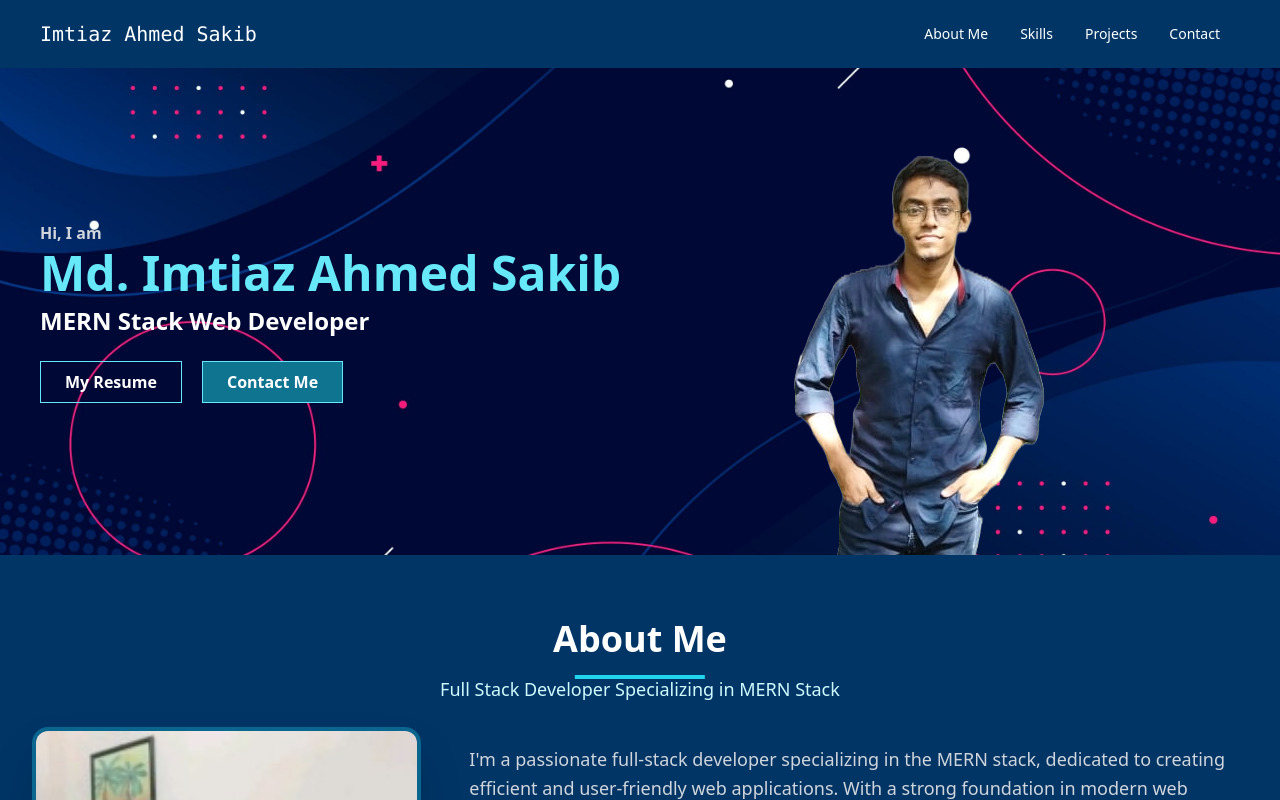
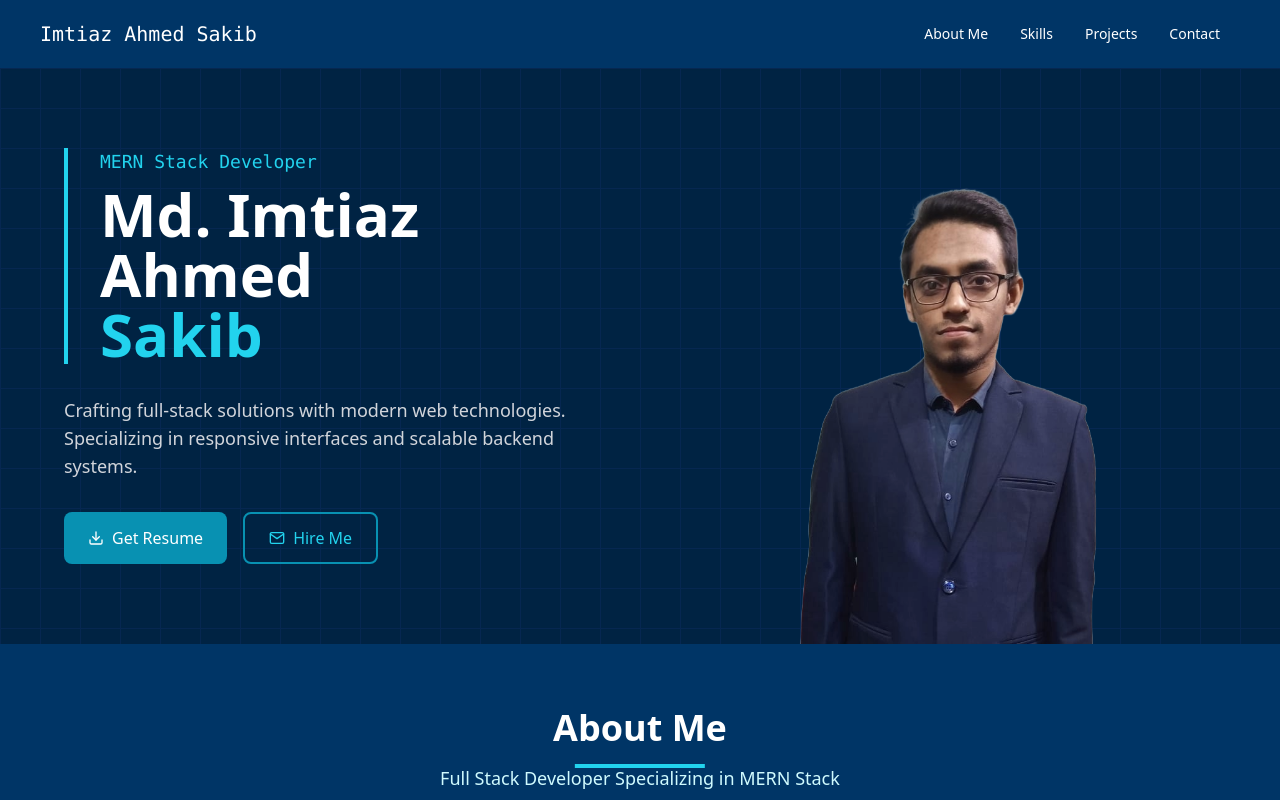
Before and after one commit to imtiazsakib15/portfolio, a React (Vite) app: page / in a window 1280 px wide. Shown: the top 800 px of the page. Built offline with nearby package versions, Linux system fonts and the light colour scheme.

Commit message:
banner section design changed

```diff
--- a/src/components/Banner/Banner.jsx
+++ b/src/components/Banner/Banner.jsx
@@ -1,35 +1,66 @@
 import myPhoto from "../../assets/my-photo.png";
+import { FiDownload, FiMail } from "react-icons/fi";
+
 const Banner = () => {
   return (
-    <div className="bg-banner bg-cover bg-right">
-      <div className="max-w-7xl sm:flex sm:justify-between sm:items-center mx-auto px-4 sm:px-6 lg:px-10 py-14">
-        <div className="text-center sm:text-left sm:w-7/12">
-          <p className="font-semibold text-gray-300">Hi, I am</p>
-          <h2 className="text-3xl sm:text-4xl lg:text-5xl font-bold mt-1 text-cyan-300">
-            Md. Imtiaz Ahmed Sakib
-          </h2>
-          <h4 className="text-white text-lg sm:text-xl lg:text-2xl font-semibold mt-2">
-            MERN Stack Web Developer
-          </h4>
-          <div className="sm:flex gap-5">
+    <div className="relative overflow-hidden">
+      <div className="relative group w-full h-full mx-auto lg:mx-0">
+        <div className="absolute inset-0 bg-[length:40px_40px] bg-[linear-gradient(to_right,#1e3a8a_1px,transparent_1px),linear-gradient(to_bottom,#1e3a8a_1px,transparent_1px)] opacity-20"></div>
+
+        <div className="absolute inset-0 bg-gradient-radial from-cyan-400/10 to-transparent opacity-30 animate-pulse"></div>
+
+        <div className="relative z-10 p-8 bg-[#002240]/90 backdrop-blur-lg overflow-hidden">
+          <div className="absolute inset-0 bg-[length:40px_40px] bg-[linear-gradient(to_right,#1e3a8a_1px,transparent_1px),linear-gradient(to_bottom,#1e3a8a_1px,transparent_1px)] opacity-20 group-hover:animate-grid-glitch"></div>
+
+          <div className="max-w-7xl mx-auto px-4 sm:px-6 lg:px-8 relative z-10">
+            <div className="grid lg:grid-cols-2 gap-16 items-center">
+              <div className="space-y-8 relative">
+                <div className="pl-8 border-l-4 border-cyan-400">
+                  <p className="text-cyan-400 font-mono text-lg mb-2">
+                    MERN Stack Developer
+                  </p>
+                  <h1 className="text-5xl md:text-6xl font-bold text-white leading-tight">
+                    Md. Imtiaz Ahmed
+                    <br />
+                    <span className="text-cyan-400">Sakib</span>
+                  </h1>
+                </div>
+
+                <p className="text-gray-300 text-lg max-w-xl">
+                  Crafting full-stack solutions with modern web technologies.
+                  Specializing in responsive interfaces and scalable backend
+                  systems.
+                </p>
+
+                <div className="flex flex-wrap gap-4">
                   <a
                     href="https://drive.google.com/file/d/1-UoA7EKgB_Ep_5mF73l5_hzNFzrVXh40/view?usp=drive_link"
-              className="text-white font-bold border border-cyan-300 hover:bg-cyan-700 px-6 py-2 mt-6 block w-max mx-auto sm:mx-0"
                     target="_blank"
                     rel="noreferrer"
+                    className="flex items-center gap-2 px-6 py-3 rounded-lg transition-all font-medium bg-cyan-600 text-white hover:bg-cyan-700"
                   >
-              My Resume
+                    <FiDownload /> Get Resume
                   </a>
                   <a
                     href="#contact"
-              className="text-white font-bold border border-cyan-300 bg-cyan-700 hover:bg-transparent px-6 py-2 mt-6 block w-max mx-auto sm:mx-0"
+                    className="flex items-center gap-2 px-6 py-3 rounded-lg transition-all font-medium border-2 border-cyan-600 text-cyan-400 hover:bg-cyan-600/10"
                   >
-              Contact Me
+                    <FiMail /> Hire Me
                   </a>
                 </div>
               </div>
-        <div className="hidden sm:block sm:w-5/12">
-          <img className="-mb-14" src={myPhoto} alt="My Photo" />
+
+              <div className="relative group max-w-2xl mx-auto lg:mx-0">
+                <div className="flex flex-col lg:flex-row items-center gap-8">
+                  <img
+                    src={myPhoto}
+                    alt="Imtiaz Ahmed Sakib"
+                    className="relative z-10 w-full h-full object-cover -mb-8"
+                  />
+                </div>
+              </div>
+            </div>
+          </div>
         </div>
       </div>
     </div>
```
Also changed, not shown: src/assets/my-photo.png. Lines whose indentation alone changed are shown as unchanged.
